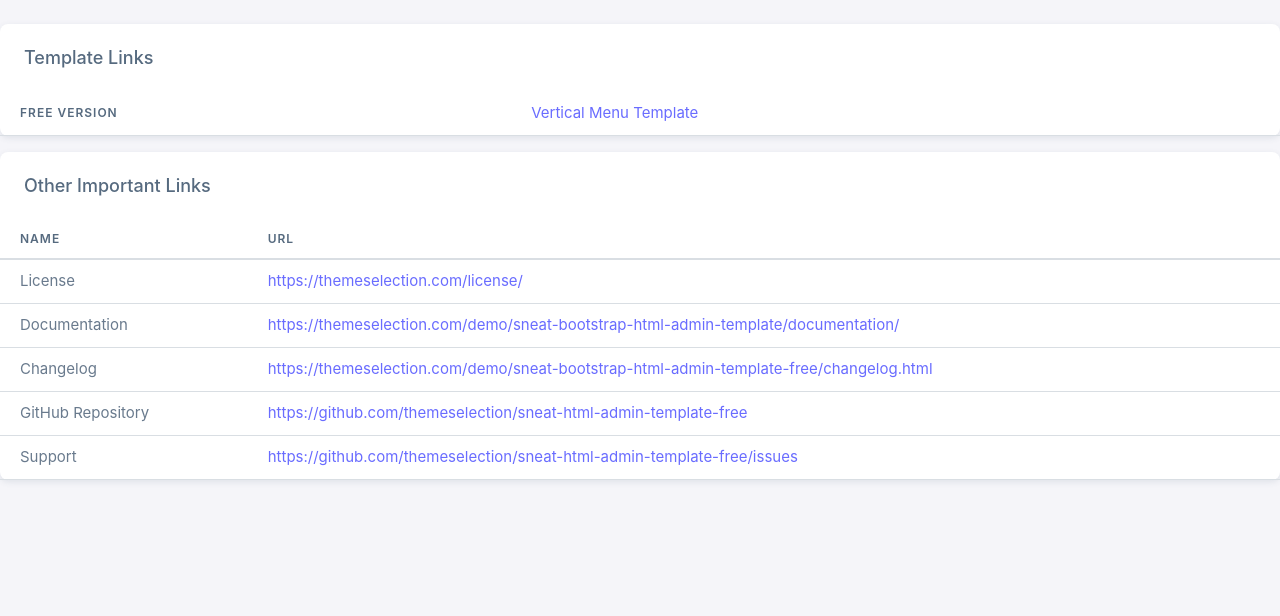
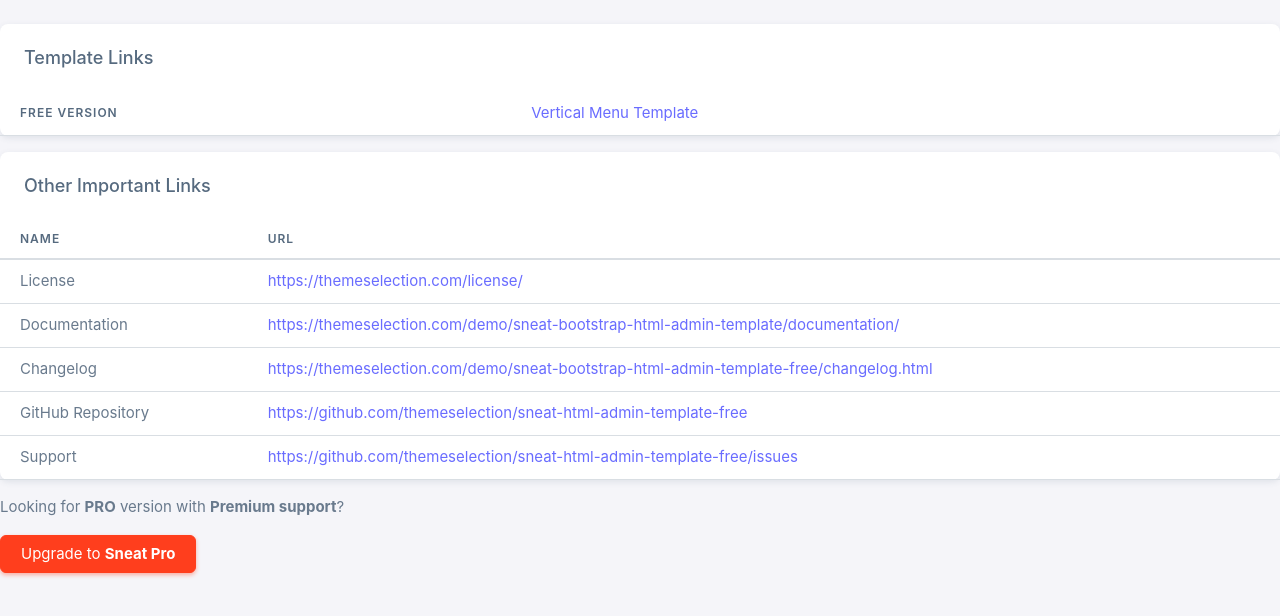
Before and after one commit to carlosfaagundes/PlanejaPlus, a website: page index.html in a window 1280 px wide. Drawn offline with Linux system fonts and the light colour scheme.

Commit message:
Update index.html

```diff
--- a/index.html
+++ b/index.html
@@ -119,7 +119,7 @@
         </div>
       </div>
 
-      <!-- <div class="col-12 mb-3">
+      <div class="col-12 mb-3">
         <p>Looking for <strong>PRO</strong> version with <strong>Premium support</strong>?</p>
         <div class="upgrade-to-pro">
           <a href="https://themeselection.com/products/sneat-bootstrap-html-admin-template/" target="_blank"
@@ -127,7 +127,7 @@
         </div>
       </div>
     </div>
-  </div> -->
+  </div>
   <!-- / Content -->
 
 </body>
```
